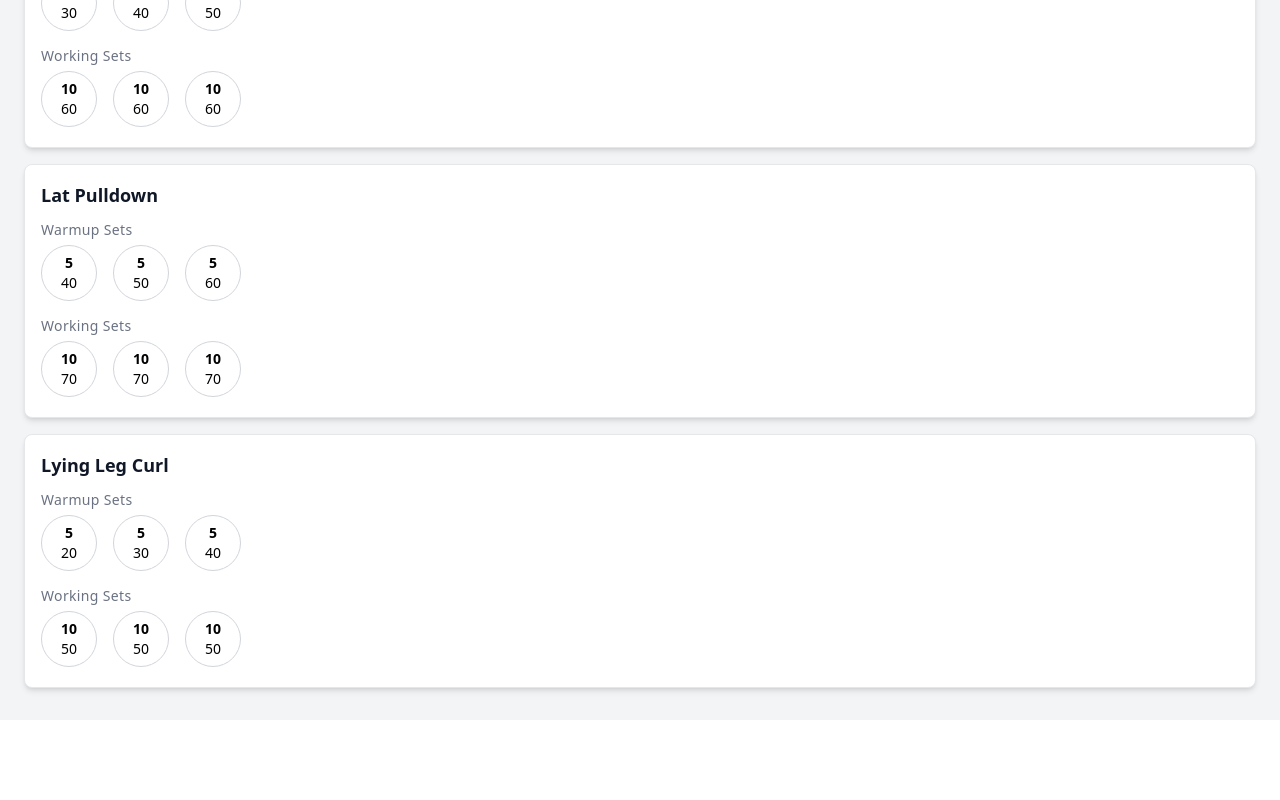
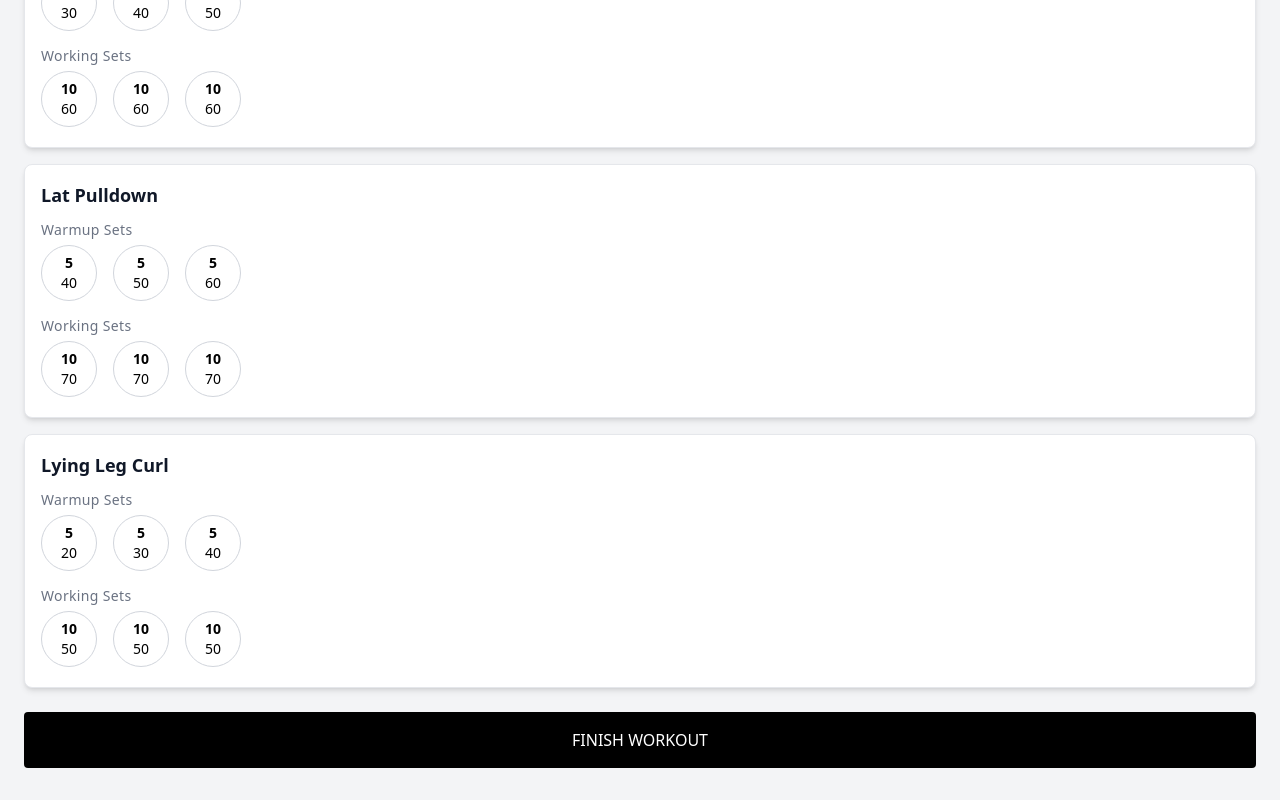
Before and after one commit to rafael-almeida/workout-tracker, a Vue app: page /workout/1 in a window 1280 px wide. Shown: the part 517-1317 px from the top of the page. Before the commit the page ends 1237 px from the top, so only its background shows below. Built offline with nearby package versions, Linux system fonts and the light colour scheme.

Commit message:
add finish workout button

```diff
--- a/src/views/ActiveWorkoutView.vue
+++ b/src/views/ActiveWorkoutView.vue
@@ -35,6 +35,26 @@ const updateSetCompleted = async (exerciseId: ExerciseId, setId: SetId, complete
   }
 }
 
+const finishWorkout = async () => {
+  await Promise.all(
+    exercises.value.map(async (exercise) => {
+      const resetExercise = {
+        ...toRaw(exercise),
+        sets: exercise.sets.map((set) => ({ ...set, completed: false })),
+      }
+
+      await db.store('exercises').save(String(exercise.exerciseId), resetExercise)
+    }),
+  )
+
+  exercises.value = exercises.value.map((exercise) => ({
+    ...exercise,
+    sets: exercise.sets.map((set) => ({ ...set, completed: false })),
+  }))
+
+  router.push('/')
+}
+
 const goBack = () => {
   router.push('/')
 }
@@ -45,7 +65,7 @@ const goToEdit = () => {
 </script>
 
 <template>
-  <section v-if="session">
+  <section v-if="session" class="flex flex-1 flex-col">
     <div class="mb-12 flex items-center justify-between border-b border-gray-300 pb-6">
       <button class="flex h-7 w-7 cursor-pointer items-center justify-center" @click="goBack">
         <ChevronLeft :size="28" />
@@ -56,6 +76,7 @@ const goToEdit = () => {
       </button>
     </div>
 
+    <div class="flex flex-1 flex-col space-y-6">
       <div class="flex flex-col gap-4">
         <ExerciseCard
           v-for="exercise in exercises"
@@ -66,5 +87,14 @@ const goToEdit = () => {
           "
         />
       </div>
+
+      <button
+        type="button"
+        class="w-full rounded bg-black py-4 text-white uppercase transition hover:bg-black/90 disabled:cursor-not-allowed disabled:opacity-70"
+        @click="finishWorkout"
+      >
+        Finish Workout
+      </button>
+    </div>
   </section>
 </template>
```
Lines whose indentation alone changed are shown as unchanged.
